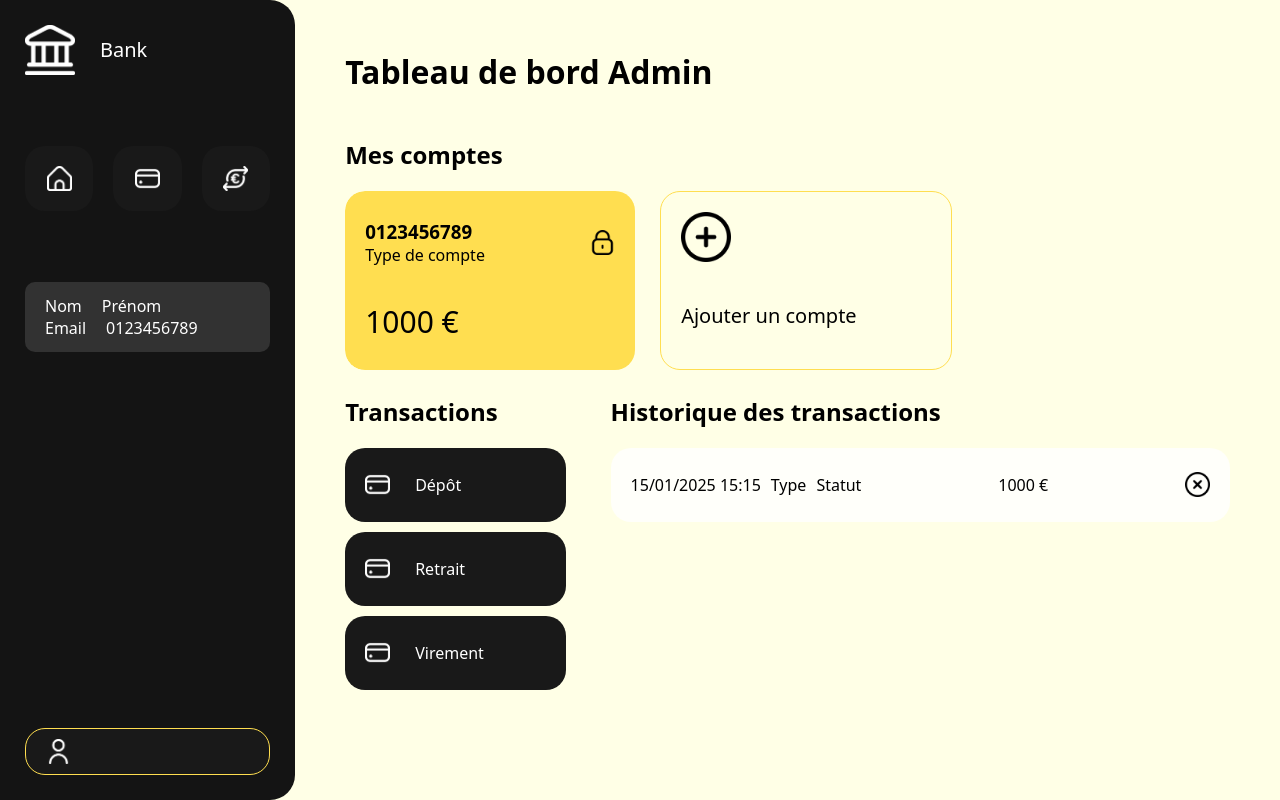
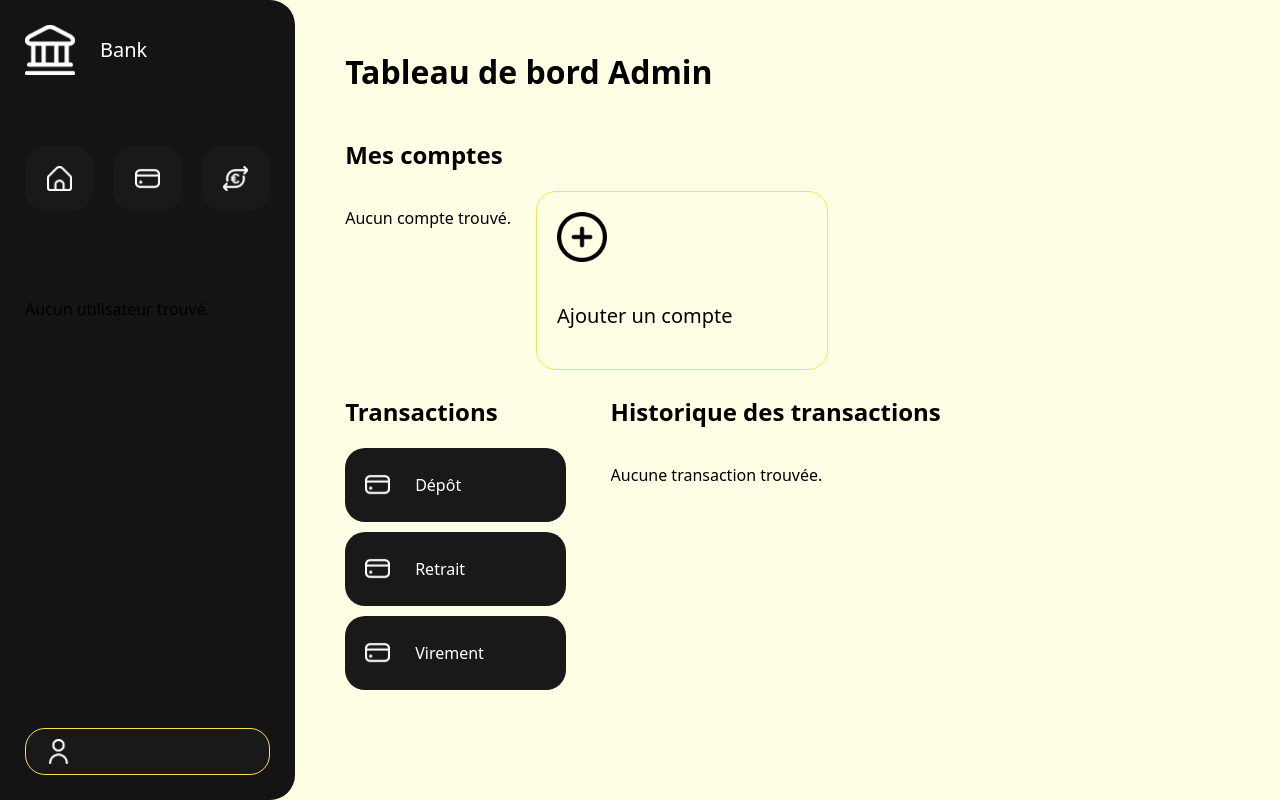
Before and after one commit to Erwan1202/challenge_web, a Symfony app: template templates/dashboard/admin_dashboard.html.twig in a window 1280 px wide. Run offline with Twig, Linux system fonts and the light colour scheme; the template is opened without the code that fills it, so the values that code supplies are empty; some libraries are stand-ins or nearby versions.

Commit message:
Added dynamic elements to admin_dashboard.html.twig

```diff
--- a/templates/dashboard/admin_dashboard.html.twig
+++ b/templates/dashboard/admin_dashboard.html.twig
@@ -17,20 +17,21 @@
 {% endblock %}
 
 {% block usersList %}
-
-    {# ajouter un foreach ici #}
     <div class="userAccountsList">
+        {% for user in users %}
             <a href="" class="userAccountsItem">
                 <div>
-                <p>Nom</p> {# ajouter informations dynamiques #}
-                <p>Prénom</p>
+                    <p>{{ user.nom }}</p> {# Affiche le nom de l'utilisateur #}
+                    <p>{{ user.prenom }}</p> {# Affiche le prénom de l'utilisateur #}
                 </div>
                 <div>
-                <p>Email</p>
-                <p>0123456789</p>
+                    <p>{{ user.email }}</p> {# Affiche l'email de l'utilisateur #}
+                    <p>{{ user.telephone }}</p> {# Affiche le téléphone de l'utilisateur #}
                 </div>
             </a>
-
+        {% else %}
+            <p>Aucun utilisateur trouvé.</p> {# Message si aucun utilisateur #}
+        {% endfor %}
     </div>
 {% endblock %}
 
@@ -40,19 +41,20 @@
     <div class="accountsListContainer" id="accounts">
         <h2>Mes comptes</h2>
         <div class="accountsList">
-
-            {# ajouter un foreach ici #}
+            {% for compte in comptes %}
                 <div class="accountsItem">
                     <div>
                         <div>
-                        <h3>0123456789</h3> {# ajouter informations dynamiques #}
-                        <p>Type de compte</p>
+                            <h3>{{ compte.numeroDeCompte }}</h3> {# Affiche le numéro du compte #}
+                            <p>{{ compte.type }}</p> {# Affiche le type de compte (épargne, courant...) #}
                         </div>
-                    <a href=""><img src="{{ asset('images/cadena.png') }}" alt="Bloquer"></a>
+                        <a href=""><img src="{{ asset('images/cadena.png') }}" alt="Bloquer"></a> {# Bouton pour bloquer le compte #}
                     </div>
-                <p>1000 €</p>
+                    <p>{{ compte.solde }} €</p> {# Affiche le solde du compte #}
                 </div>
-
+            {% else %}
+                <p>Aucun compte trouvé.</p> {# Message si aucun compte trouvé #}
+            {% endfor %}
             <a href="" class="accountsItemAdd">
                 <img src="{{ asset('images/ajouter.png') }}" alt="Ajouter">
                 <p>Ajouter un compte</p>
@@ -82,15 +84,19 @@
         <div class="transactionsHistory">
             <h2>Historique des transactions</h2>
             <div class="transactionsHistoryList">
+                {% for transaction in transactions %}
                     <div class="transactionsHistoryItem">
                         <div>
-                        <p>15/01/2025 15:15</p> {# ajouter informations dynamiques #}
-                        <p>Type</p>
-                        <p>Statut</p>
+                            <p>{{ transaction.dateHeure|date('d/m/Y H:i') }}</p> {# Affiche la date et l'heure de la transaction #}
+                            <p>{{ transaction.type }}</p> {# Affiche le type de la transaction #}
+                            <p>{{ transaction.statut }}</p> {# Affiche le statut de la transaction #}
                         </div>
-                    <p>1000 €</p>
-                    <a href=""><img src="{{ asset('images/croix.png') }}" alt="Annuler la transaction"></a>
+                        <p>{{ transaction.montant }} €</p> {# Affiche le montant de la transaction #}
+                        <a href=""><img src="{{ asset('images/croix.png') }}" alt="Annuler la transaction"></a> {# Bouton pour annuler la transaction #}
                     </div>
+                {% else %}
+                    <p>Aucune transaction trouvée.</p> {# Message si aucune transaction trouvée #}
+                {% endfor %}
             </div>
         </div>
     </div>
```
Also changed, not shown: src/Controller/DashboardController.php (+19 -3 lines). Lines whose indentation alone changed are shown as unchanged.
